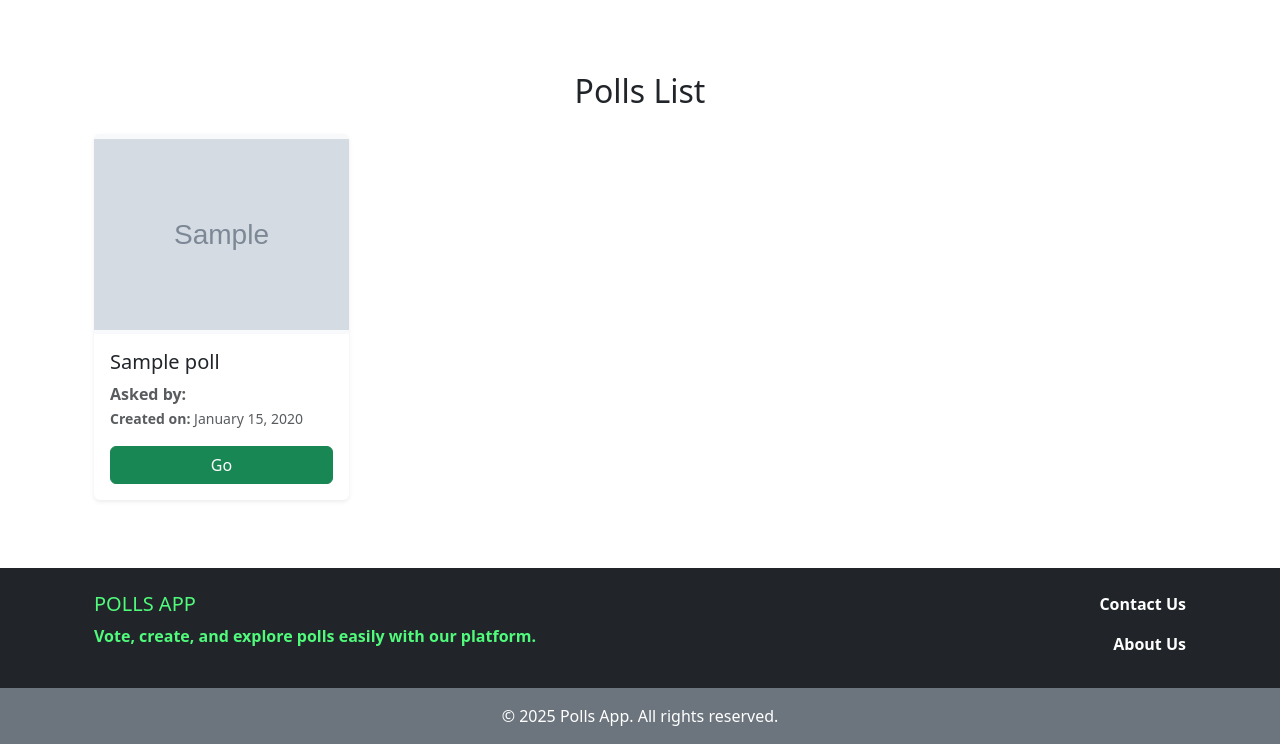
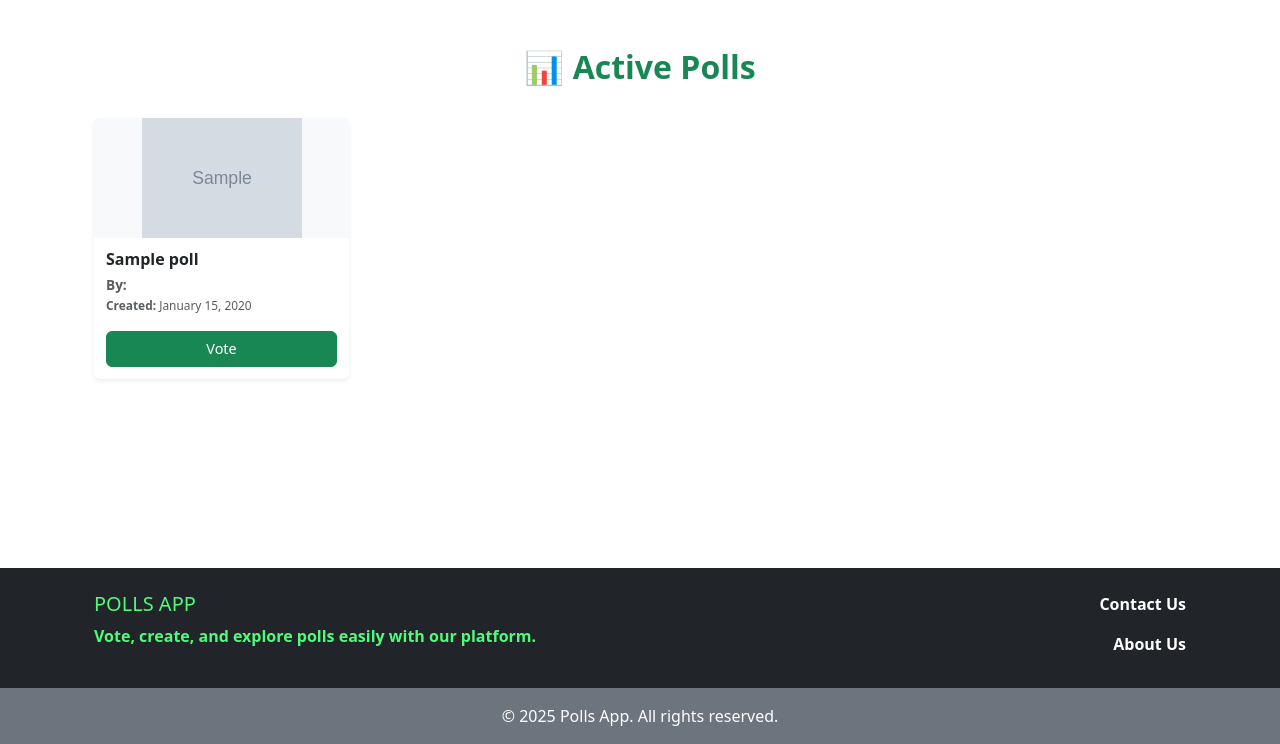
Before and after one commit to amahadnejad/Polls_App, a Django app: page / in a window 1280 px wide. Shown: the part 56-800 px from the top of the page. Run offline with Django 5.2, Linux system fonts and the light colour scheme; data comes from the database, SQL or seed files in the repository; both versions use the stored data as it was after the commit; tables that the repository leaves empty hold one stand-in row (values such as "Sample post"); grey boxes marked "Sample" are stand-in pictures.

Commit message:
Update polls_list.html Template

```diff
--- a/polls/templates/polls/polls_list.html
+++ b/polls/templates/polls/polls_list.html
@@ -6,36 +6,63 @@
     <style>
         .card-img-top {
             width: 100%;
-            height: 200px; /* Fixed height for consistency */
-            object-fit: contain; /* Ensures the full image is visible without cropping */
-            background-color: #f8f9fa; /* Optional: Adds a background color for images with transparency */
+            height: 120px;
+            object-fit: contain;
+            background-color: #f8f9fa;
         }
 
         .card {
             display: flex;
             flex-direction: column;
-            height: 100%; /* Make all cards equal height */
+            height: 100%;
+            transition: transform 0.2s ease-in-out;
+        }
+
+        .card:hover {
+            transform: scale(1.03);
+            box-shadow: 0 4px 12px rgba(0, 0, 0, 0.1);
         }
 
         .card-body {
-            flex-grow: 1; /* Ensures the body expands to fill available space */
+            flex-grow: 1;
             display: flex;
             flex-direction: column;
+            padding: 12px;
         }
 
         .card-body .btn {
-            margin-top: auto; /* Push button to the bottom */
+            margin-top: auto;
+            font-size: 0.9rem;
+            padding: 6px;
+        }
+
+        .card-title {
+            font-size: 1rem;
+            font-weight: bold;
+            margin-bottom: 5px;
+        }
+
+        .card-text {
+            font-size: 0.85rem;
+        }
+
+        .no-polls {
+            text-align: center;
+            color: #6c757d;
+            font-size: 1rem;
+            margin-top: 20px;
         }
     </style>
 
-    <div class="container mt-5">
-        <h2 class="text-center mb-4">Polls List</h2>
+    <div class="container mt-4">
+        <h2 class="text-center fw-bold mb-3 text-success">📊 Active Polls</h2>
         <div class="row">
+            {% if polls %}
                 {% for poll in polls %}
-                <div class="col-lg-3 col-md-4 col-sm-6 col-12 mb-4">
+                    <div class="col-lg-3 col-md-4 col-sm-6 col-12 mb-3 mt-3">
                         <div class="card shadow-sm border-0 rounded h-100">
                             {% if poll.cover %}
-                            <img src="{{ poll.cover.url }}" class="card-img-top" alt="Poll Image">
+                                <img src="{{ poll.cover.url }}" class="card-img-top" alt="Poll Image" loading="lazy">
                             {% else %}
                                 <img src="https://placehold.co/400x250" class="card-img-top" alt="Placeholder Image">
                             {% endif %}
@@ -43,14 +70,17 @@
                             <div class="card-body">
                                 <h5 class="card-title">{{ poll.question|capfirst }}</h5>
                                 <p class="card-text text-muted">
-                                <strong>Asked by:</strong> {{ poll.user|capfirst }} <br>
-                                <small><strong>Created on:</strong> {{ poll.datetime_created|date:"F d, Y" }}</small>
+                                    <strong>By:</strong> {{ poll.user|capfirst }} <br>
+                                    <small><strong>Created:</strong> {{ poll.datetime_created|date:"F d, Y" }}</small>
                                 </p>
-                            <a href="{{ poll.get_absolute_url }}" class="btn btn-success">Go</a>
+                                <a href="{{ poll.get_absolute_url }}" class="btn btn-success w-100">Vote</a>
                             </div>
                         </div>
                     </div>
                 {% endfor %}
+            {% else %}
+                <p class="no-polls">😞 No active polls at the moment. Check back later!</p>
+            {% endif %}
         </div>
     </div>
 {% endblock content %}
```
Also changed, not shown: db.sqlite3, media/covers/feature.png (added). Lines whose indentation alone changed are shown as unchanged.
